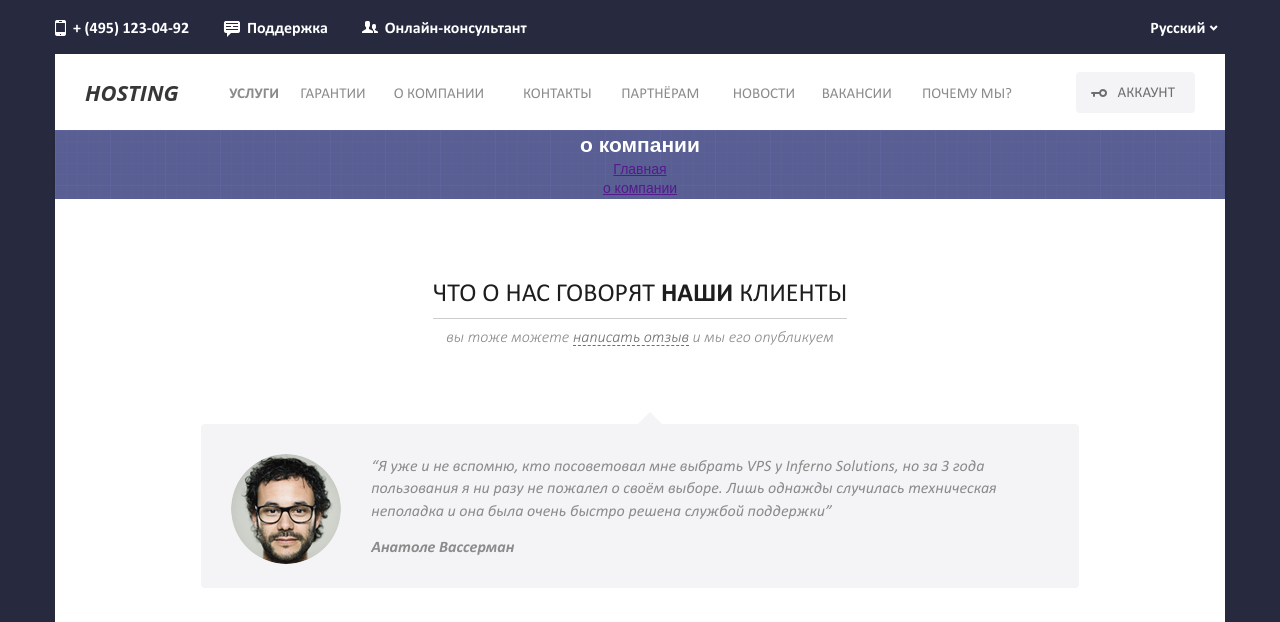
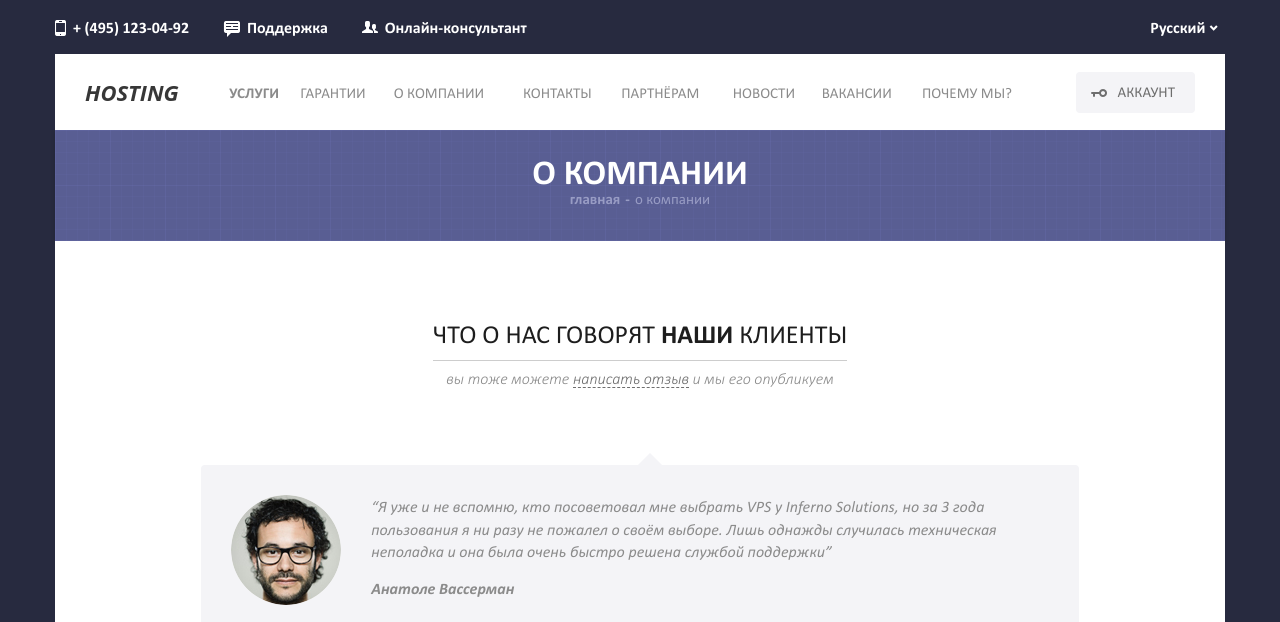
Before and after one commit to naverstaem/hosting, a plain HTML site: page about.html in a window 1280 px wide. Shown: the top 622 px of the page. Drawn offline with Linux system fonts and the light colour scheme.

Commit message:
add page title styles

```diff
--- a/about.html
+++ b/about.html
@@ -52,7 +52,7 @@
             <div class="breadcrumbs">
                 <ul>
                     <li><a href="">Главная</a></li>
-                    <li><a href="">о компании</a></li>
+                    <li class="is-active"><a href="">о компании</a></li>
                 </ul>
             </div>
         </div>
--- a/sass/_common.sass
+++ b/sass/_common.sass
@@ -561,3 +561,44 @@ body
         font-size: 16px
 
 // Footer end
+
+
+// Page title
+
+.page-title
+  padding: 25px 0
+
+  h2
+    +cbold
+    font-size: 35px
+    line-height: 1
+    text-transform: uppercase
+
+  .breadcrumbs
+    ul
+      +clr
+      display: inline-block
+
+    li
+      float: left
+
+      a
+        text-decoration: none
+        color: #989cc4
+        font-size: 15px
+        line-height: 1
+        +cbold
+        text-transform: lowercase
+
+        &:after
+          content: '-'
+          margin: 0 5px
+
+      &:last-child
+        a
+          &:after
+            display: none
+
+      &.is-active
+        a
+          +creg
```
Also changed, not shown: css/screen.css, 1 other file.
